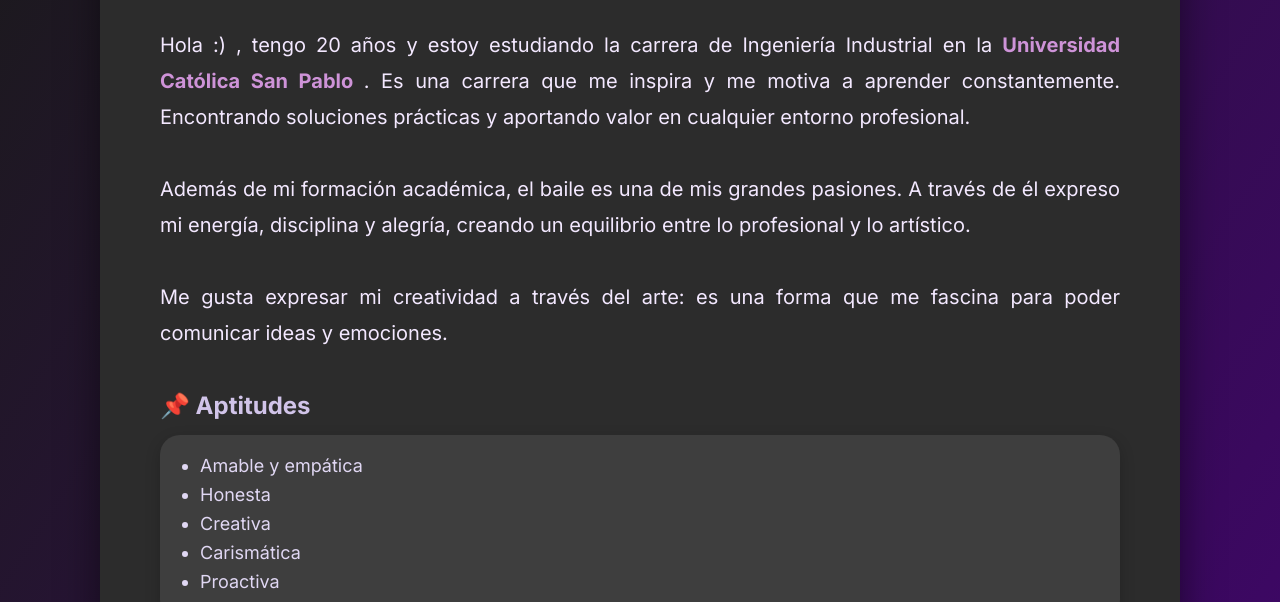
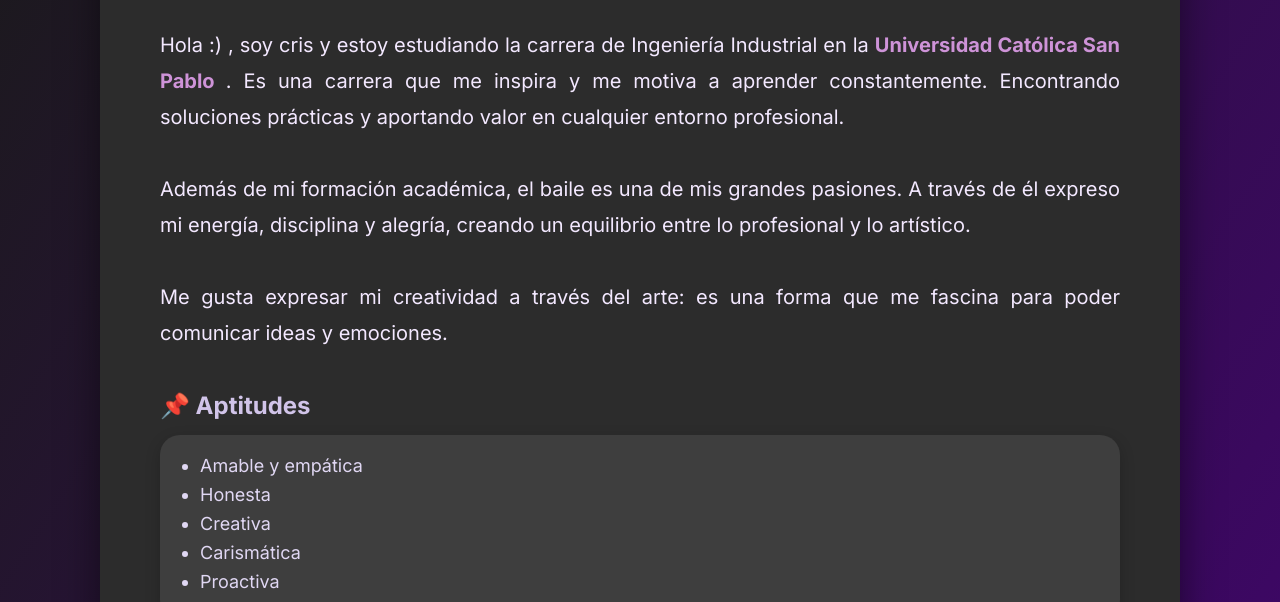
Before and after one commit to cristell729/githubpagetest, a plain HTML site: page index.html in a window 1280 px wide. Shown: the part 194-796 px from the top of the page. Drawn offline with Linux system fonts and the light colour scheme.

Commit message:
Update index.html

```diff
--- a/index.html
+++ b/index.html
@@ -152,7 +152,7 @@
     <h1>Cristell Zuleyka Ranilla Vilca</h1>
 
     <div class="intro-text">
-      Hola :) , tengo 20 años y estoy estudiando la carrera de Ingeniería Industrial en la
+      Hola :) , soy cris  y estoy estudiando la carrera de Ingeniería Industrial en la
       <a href="https://ucsp.edu.pe/" target="_blank" class="universidad" title="Ir al sitio oficial de la universidad">
         Universidad Católica San Pablo
       </a>. Es una carrera que me inspira y me motiva a aprender constantemente. Encontrando soluciones prácticas y aportando valor en cualquier entorno profesional.
```
